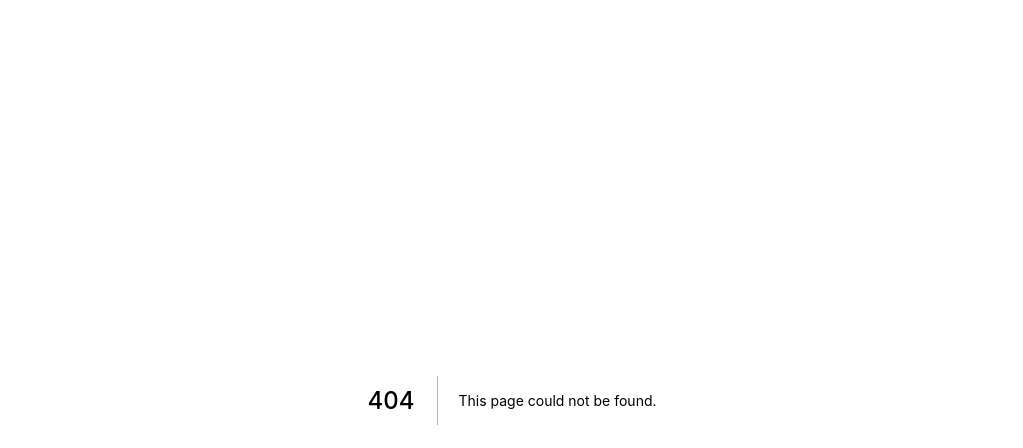
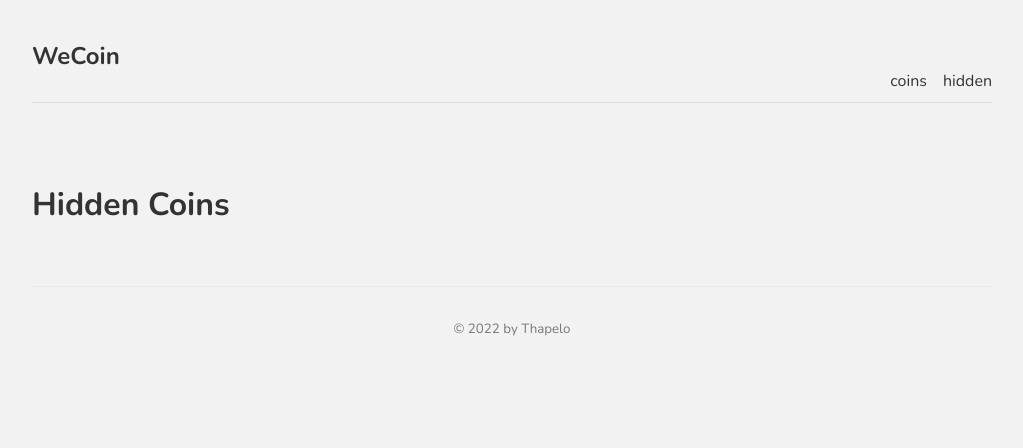
Before and after one commit to thapelo-mothapo/coinlore-app, a Next.js app: page /hidden-coins in a window 1280 px wide. Before the commit this address had no page. Shown: the top 448 px of the page, without its empty margins (128-1151 px from the left). Built offline with nearby package versions, Linux system fonts and the light colour scheme.

Commit message:
Add components

```diff
--- /dev/null
+++ b/components/footer.js
@@ -0,0 +1,9 @@
+export default function Footer(){
+
+  return(
+    <footer>
+      <small>&copy; 2022 by Thapelo</small>
+    </footer>
+
+  )
+}
--- /dev/null
+++ b/components/layout.js
@@ -0,0 +1,14 @@
+import Footer from "./footer"
+import Nav from "./navbar";
+
+const Layout = ({children}) =>{
+
+	return(
+		<div className="content">
+			<Nav />
+				{children}
+			<Footer />
+		</div>
+	)
+}
+export default Layout;
--- /dev/null
+++ b/components/navbar.js
@@ -0,0 +1,14 @@
+import Link from "next/link"
+
+export default function Nav(){
+  return(
+    <nav>
+      <div className="logo">
+        <h1>WeCoin</h1>
+      </div>
+      <Link href="/"><a>coins</a></Link>
+      <Link href="/hidden-coins"><a>hidden</a></Link>
+
+    </nav>
+  )
+}
--- a/pages/_app.js
+++ b/pages/_app.js
@@ -1,7 +1,16 @@
+import Layout from '../components/layout'
 import '../styles/globals.css'
 
 function MyApp({ Component, pageProps }) {
-  return <Component {...pageProps} />
+  return (
+
+    <Layout>
+      <Component {...pageProps} />
+    </Layout>
+  )
+
+
+
 }
 
 export default MyApp
--- /dev/null
+++ b/pages/hidden-coins.js
@@ -0,0 +1,8 @@
+export default function HiddenCoins(){
+
+  return(
+    <>
+      <h1>Hidden Coins</h1>
+    </>
+  )
+}
--- a/styles/globals.css
+++ b/styles/globals.css
@@ -1,16 +1,47 @@
-html,
+@import url('https://fonts.googleapis.com/css2?family=Nunito:wght@300;400;600;700&display=swap');
+
 body {
-  padding: 0;
-  margin: 0;
-  font-family: -apple-system, BlinkMacSystemFont, Segoe UI, Roboto, Oxygen,
-    Ubuntu, Cantarell, Fira Sans, Droid Sans, Helvetica Neue, sans-serif;
+  background: #f2f2f2;
+  color: #333;
+  font-family: "Nunito";
+}
+a {
+  color: #333;
+  text-decoration: none;
+}
+.content {
+  max-width: 960px;
+  margin: 0 auto;
+}
+nav {
+  margin: 10px auto 80px;
+  padding: 10px 0;
+  display: flex;
+  justify-content: flex-end;
+  align-items: flex-end;
+  border-bottom: 1px solid #ddd;
+}
+nav a:last-child {
+  margin-left: 16px;
+}
+nav .logo {
+  margin-right: auto;
+}
+footer {
+  display: block;
+  text-align: center;
+  padding: 30px 0;
+  margin-top: 60px;
+  color: #777;
+  border-top: 1px solid #eaeaea;
 }
 
-a {
-  color: inherit;
-  text-decoration: none;
+
+/* 404 page  */
+/* .not-found {
+  text-align: center;
+}*/
+.not-found a{
+  color: #4979ff;
+  text-decoration: underline;
 }
-
-* {
-  box-sizing: border-box;
-}
```
Also changed, not shown: pages/404.js (added, +18 -0 lines), pages/index.js (+3 -63 lines), styles/Home.module.css (+2 -111 lines), 1 other file (tests, documents, lock files or other folders).
